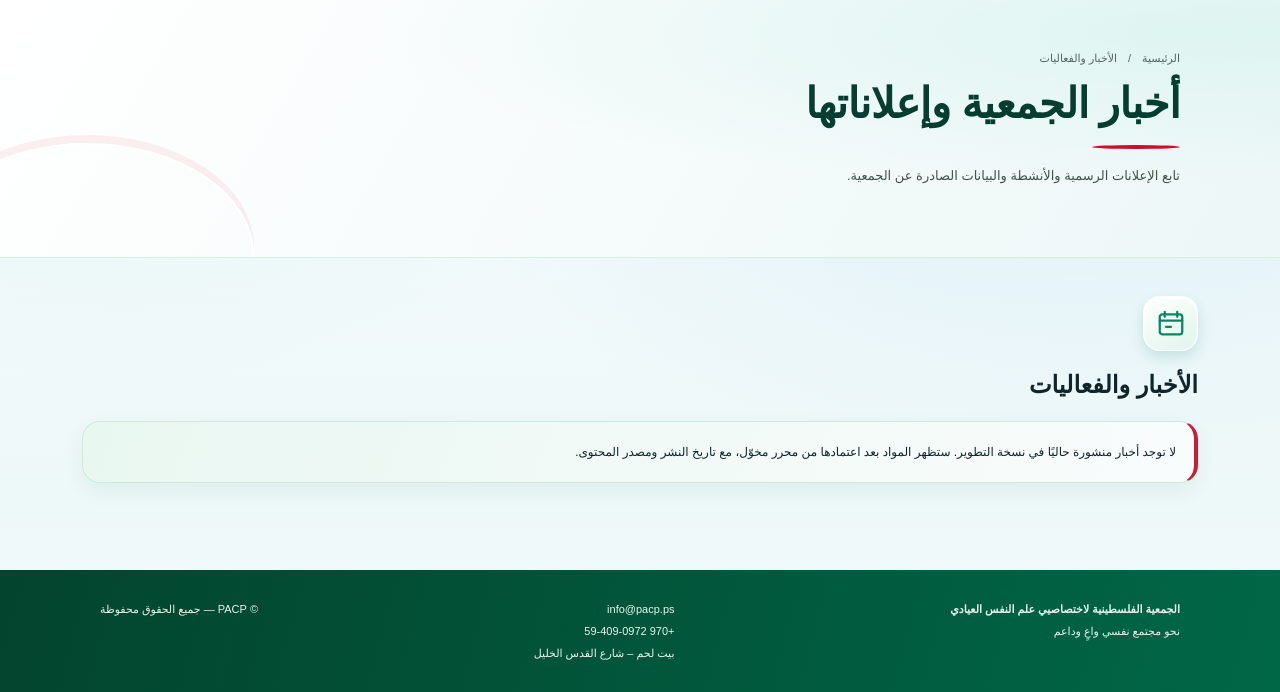
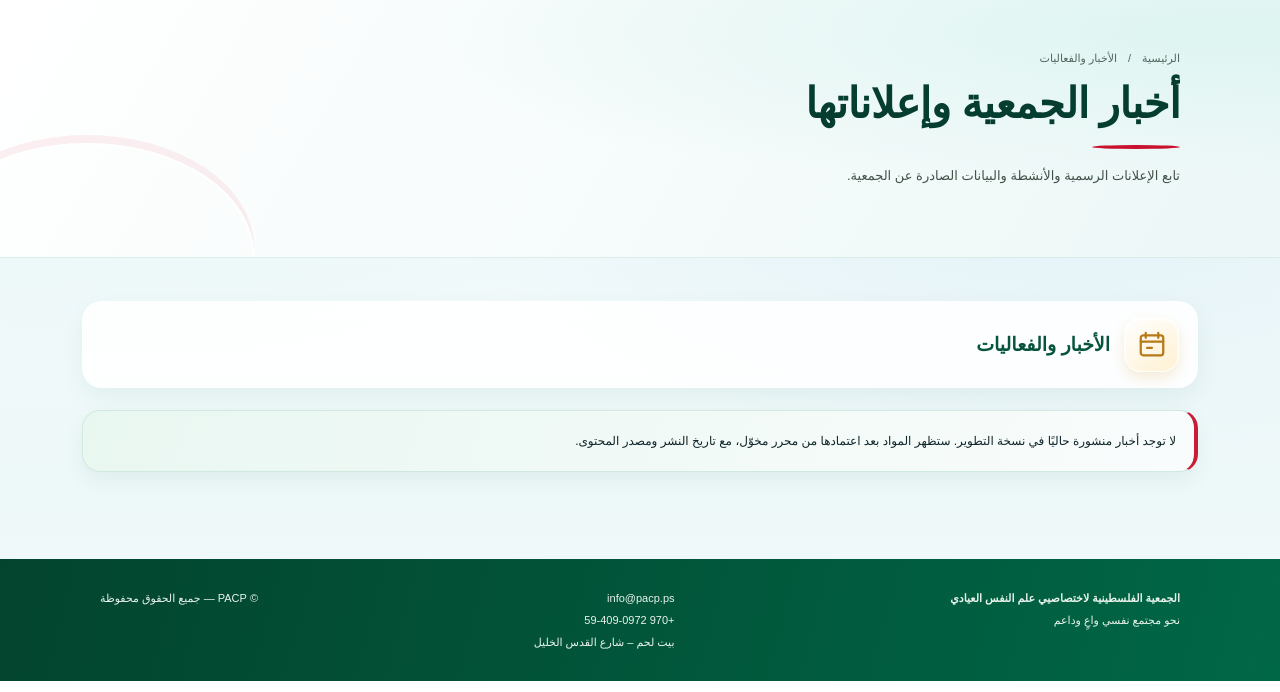
Before and after one commit to PACP-PS/PACP-Website, a plain HTML site: page PACP-Reference-Design-Cloudflare-v9/design/pages/news.html in a window 1280 px wide. Shown: the part 132-824 px from the top of the page. Drawn offline with Linux system fonts and the light colour scheme; a web font is replaced by a local one.

Commit message:
Style news empty state consistently with colorful PACP internal page card system

```diff
--- a/PACP-Reference-Design-Cloudflare-v9/design/assets/pacp-shared-theme.css
+++ b/PACP-Reference-Design-Cloudflare-v9/design/assets/pacp-shared-theme.css
@@ -47,3 +47,8 @@ body{background:radial-gradient(ellipse at 10% 9%,#d8f1eeb3,transparent 41%),rad
 .footer{background:linear-gradient(105deg,#03442e,#006746)!important}
 .links a[aria-current=page]{color:#04643f}
 @media(max-width:760px){.card{padding:20px 19px!important}.pacp-card-icon{width:47px;height:47px;border-radius:14px}.pacp-card-icon svg{width:26px;height:26px}}
+
+/* Empty state for news listing without fabricated announcements */
+.pacp-empty-state{display:flex;align-items:center;gap:14px;padding:15px 18px;margin:5px 0 16px;border:1px solid #ffffffeb;border-radius:20px;background:#ffffffe0;box-shadow:0 9px 22px #00583d10}
+.pacp-empty-state .pacp-card-icon{margin:0;--p-accent:#b77a18;--p-soft:#fff1d2;--p-glow:#d5a12e30}
+.pacp-empty-state h2{margin:0;color:#07543c;font-size:19px}
```
